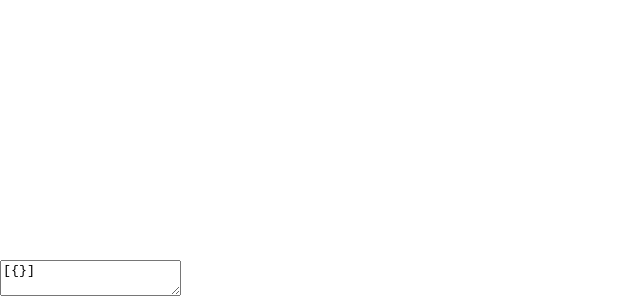
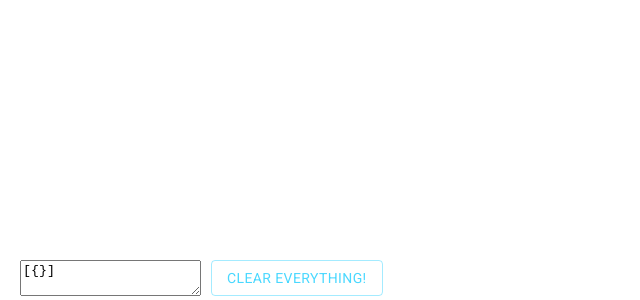
Before and after one commit to ElizabethViera/choreo, a React (Create React App) app: page / in a window 1280 px wide. Shown: the part 843-1143 px from the top of the page, without its empty margins (0-640 px from the left). Built offline with nearby package versions, Linux system fonts and the light colour scheme.

Commit message:
add error handling and formation clear button

```diff
--- a/src/App.tsx
+++ b/src/App.tsx
@@ -128,12 +128,24 @@ const App: React.FC = () => {
         prevPeople={time == null ? formations[currentFormIndex - 1] || {} : {}}
         nextPeople={time == null ? formations[currentFormIndex + 1] || {} : {}}
       />
+      <div style={{ marginLeft: "20px", display: "flex", flexDirection: "row", alignItems: "stretch" }}>
         <textarea
+          style={{ marginRight: "10px" }}
           value={JSON.stringify(formations)}
           onChange={e => {
+            try {
               setFormation(JSON.parse(e.target.value));
+            } catch {
+            }
           }}
         />
+        <Button
+          onClick={() => {
+            setCurrentFormIndex(0)
+            setFormation([{}])
+          }
+          }>Clear Everything!</Button>
+      </div>
     </div>
   );
 };
@@ -149,6 +161,7 @@ const Formation: React.FC<{
   );
   const [showPrev, setShowPrev] = React.useState<boolean>(false)
   const [showNext, setShowNext] = React.useState<boolean>(false)
+  console.log(showNext, nextPeople)
   return (
     <>
       <Button
```
Lines whose indentation alone changed are shown as unchanged.
